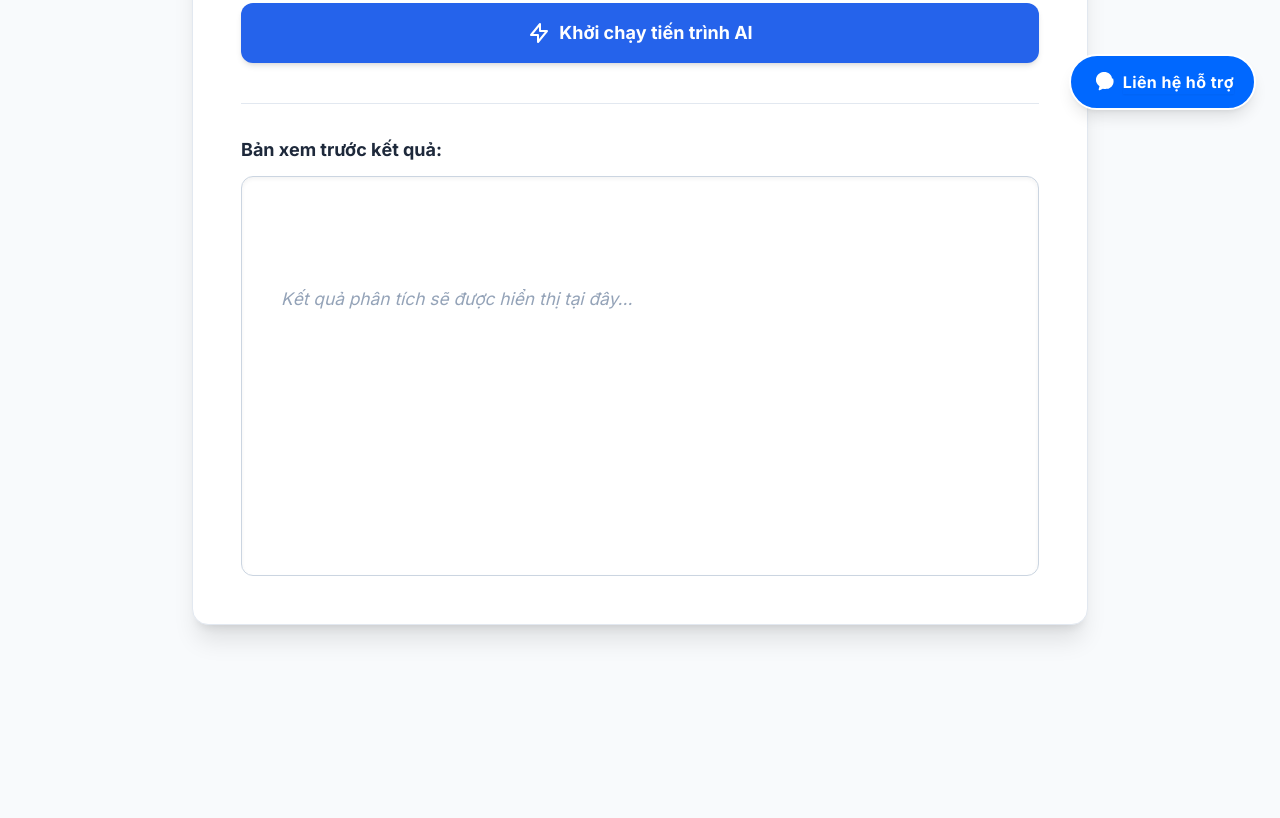
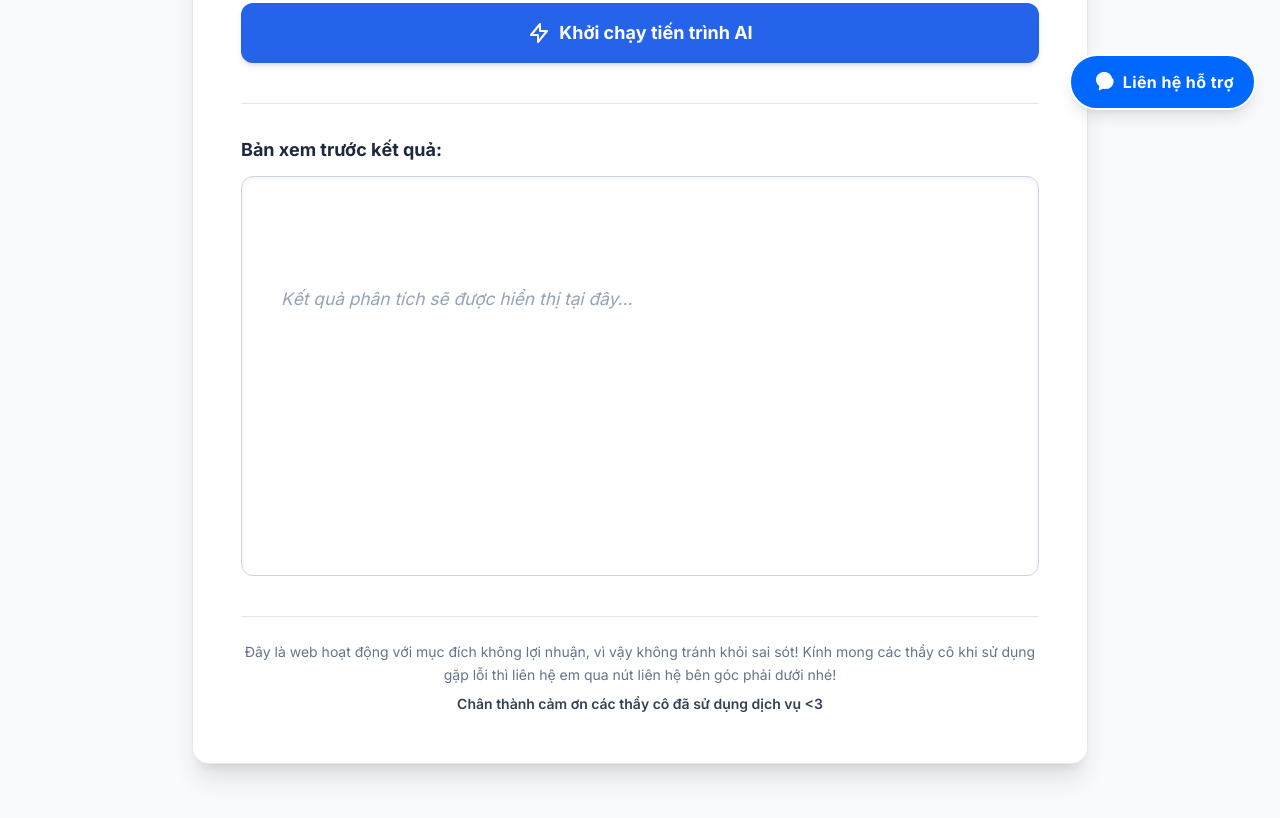
Before and after one commit to detoz-dev/ai-giao-vien, a website: page index.html in a window 1280 px wide. Shown: the part 666-1484 px from the top of the page. Before the commit the page ends 1387 px from the top, so only its background shows below. Drawn offline with nearby package versions, Linux system fonts and the light colour scheme.

Commit message:
Update index.html

```diff
--- a/index.html
+++ b/index.html
@@ -173,9 +173,15 @@
                 </div>
             </div>
         </div>
+
+        <!-- Lời nhắn phi lợi nhuận & cảm ơn ở chân trang -->
+        <div class="mt-10 pt-6 border-t border-slate-200 dark:border-slate-700 text-center text-slate-500 dark:text-slate-400 text-sm leading-relaxed">
+            <p>Đây là web hoạt động với mục đích không lợi nhuận, vì vậy không tránh khỏi sai sót! Kính mong các thầy cô khi sử dụng gặp lỗi thì liên hệ em qua nút liên hệ bên góc phải dưới nhé!</p>
+            <p class="mt-1.5 font-semibold text-slate-700 dark:text-slate-300">Chân thành cảm ơn các thầy cô đã sử dụng dịch vụ &lt;3</p>
+        </div>
     </div>
 
-    <!-- Nút liên hệ Zalo đã được khôi phục -->
+    <!-- Nút liên hệ Zalo -->
     <a href="https://zalo.me/0962128979" target="_blank" rel="noopener noreferrer" class="fixed bottom-6 right-6 bg-[#0068FF] text-white px-5 py-3.5 rounded-full shadow-lg hover:shadow-2xl hover:bg-blue-700 hover:-translate-y-1 font-bold flex items-center gap-2 z-50 transition-all duration-300 border-2 border-white dark:border-slate-700 group">
         <svg class="w-6 h-6 group-hover:scale-110 transition-transform" viewBox="0 0 24 24" fill="currentColor">
             <path d="M21.037 8.384c-.456-4.048-4.444-6.883-8.895-6.384-3.645.426-6.685 3.42-7.147 7.07-.37 2.923 1.096 5.674 3.513 7.15l-.83 3.037c-.173.633.456 1.177 1.033.9l3.155-1.517c1.37.37 2.846.452 4.267.228 3.647-.565 6.453-3.754 6.453-7.464 0-1.026-.176-2.036-.503-3.02z" />
```
